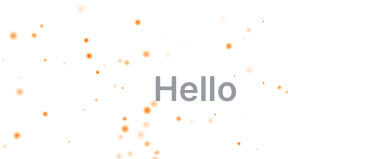
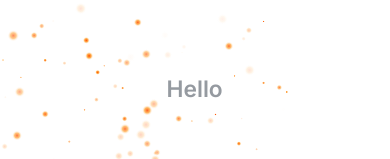
Before and after one commit to SeanMichaelOwen/website_dokumentasi_oweek, a Next.js app: page / in a window 390 px wide. Shown: the part 333-492 px from the top of the page. Built offline with nearby package versions, Linux system fonts and the light colour scheme.

Commit message:
update animasi

```diff
--- a/app/components/Textanimation.js
+++ b/app/components/Textanimation.js
@@ -90,9 +90,9 @@ export default function TextAnimation({ onLoadingComplete }) {
         className="absolute inset-0"
         style={{ width: '100%', height: '100%' }}
       />
-      <div className="relative text-center">
+      <div className="relative flex items-center justify-center text-center">
         <div
-          className="text-4xl font-semibold text-gray-800"
+          className="text-2xl md:text-4xl font-semibold text-gray-800"
           style={{
             animation: 'fadeScale 2s ease-in-out infinite',
             opacity: 0,
```
